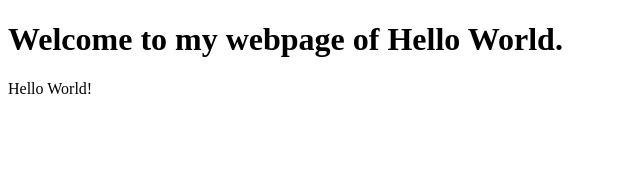
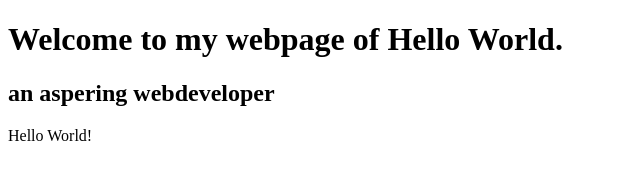
Before and after one commit to gtimalsena/gtiwebapp, a plain HTML site: page hello.html in a window 1280 px wide. Shown: the whole page, without its empty margins (0-640 px from the left). Drawn offline with Linux system fonts and the light colour scheme.

Commit message:
added h2 eliments

```diff
--- a/hello.html
+++ b/hello.html
@@ -6,6 +6,7 @@
   </head>
   <body>
     <h1>Welcome to my webpage of Hello World.</h1>
+    <h2>an aspering webdeveloper</h2>
     Hello World!
   </body>
 </html>
```
